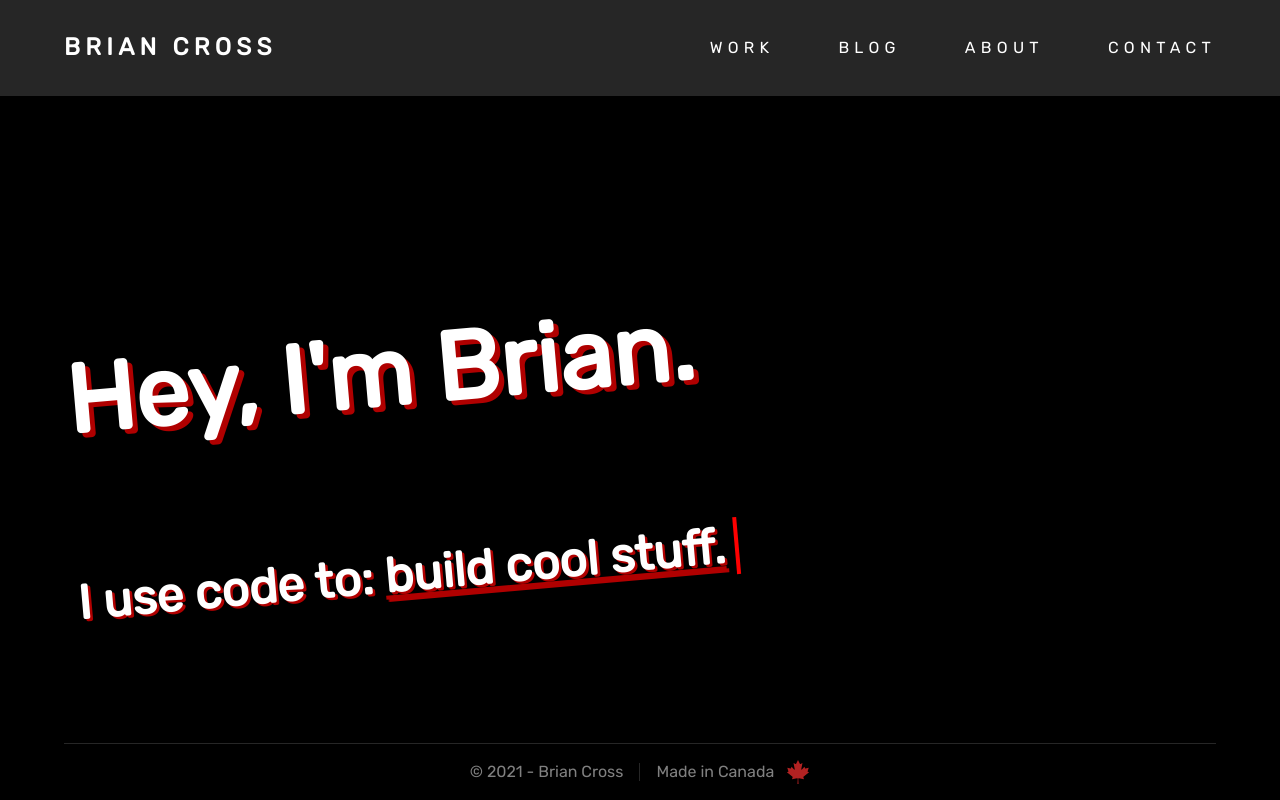
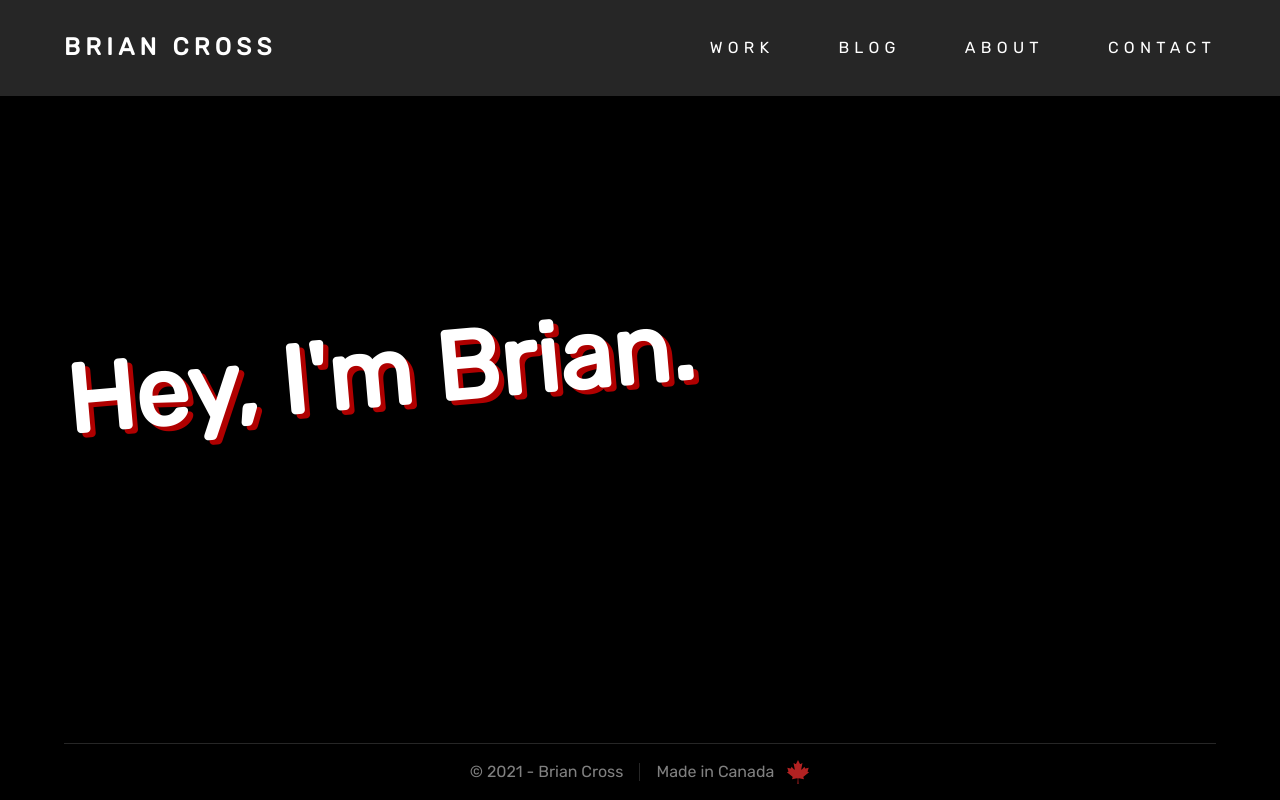
Before and after one commit to brian-cross/personal-site, a Next.js app: page / in a window 1280 px wide. Built offline with nearby package versions, Linux system fonts and the light colour scheme.

Commit message:
Removed typing animation.

```diff
--- a/pages/index.js
+++ b/pages/index.js
@@ -23,7 +23,7 @@ export default function Home() {
     <main className={main}>
       <div className={headingContainer}>
         <h1 className={heading}>Hey, I'm Brian.</h1>
-        <h2 className={subHeading}>
+        {/* <h2 className={subHeading}>
           {"I use code to: "}
           <Typed
             typingInterval={150}
@@ -37,7 +37,7 @@ export default function Home() {
           >
             {strings[stringIndex]}
           </Typed>
-        </h2>
+        </h2> */}
       </div>
     </main>
   );
```
